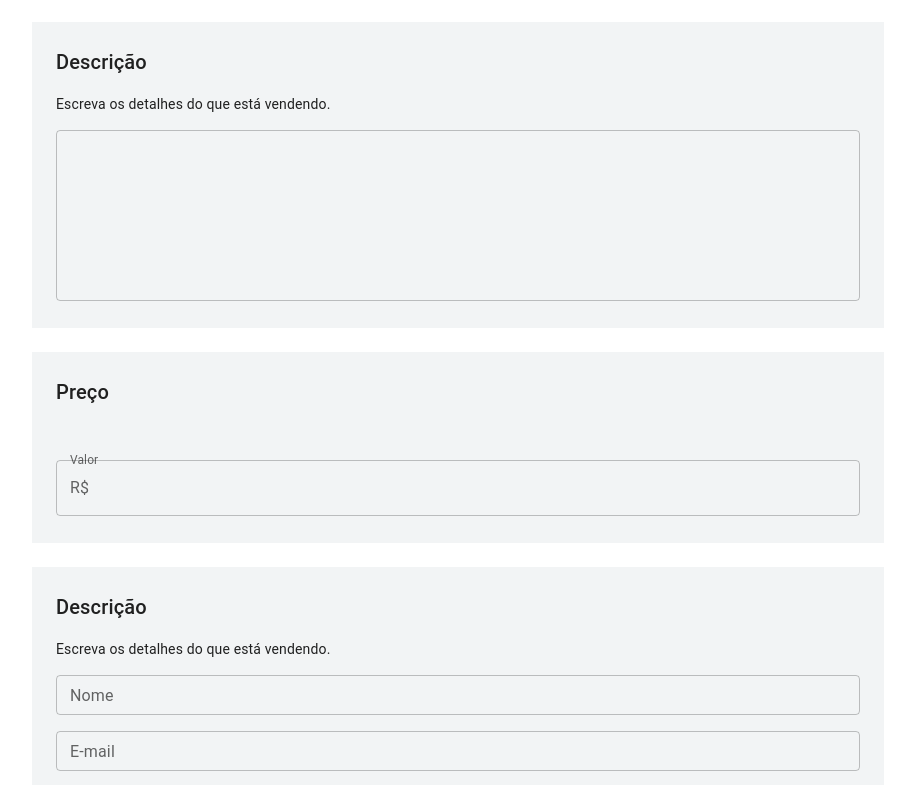
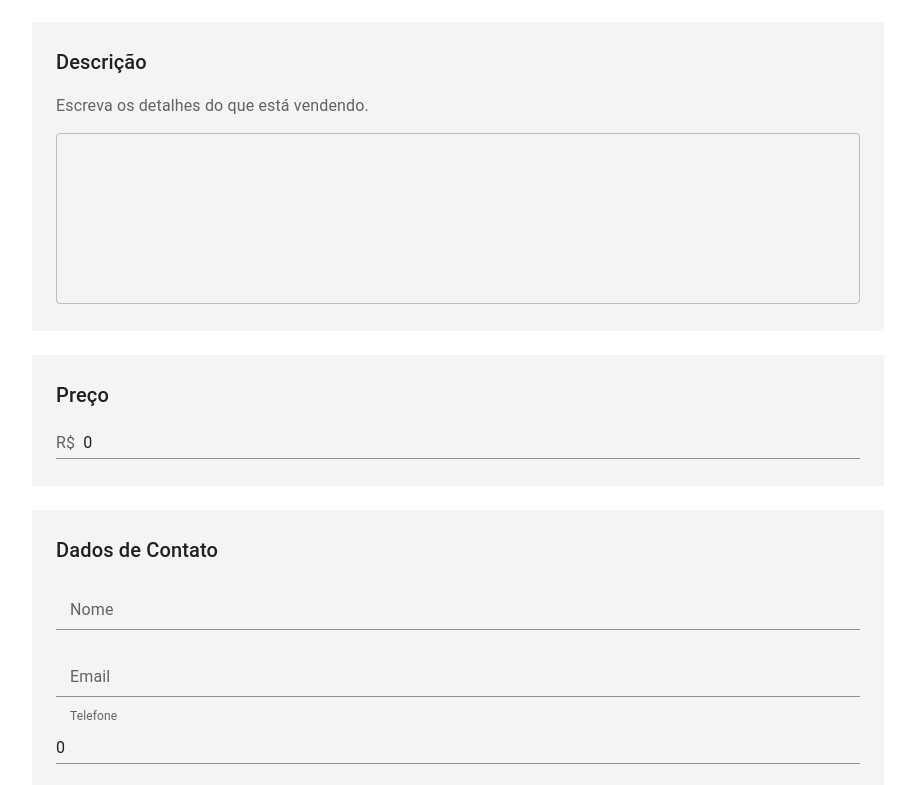
Before and after one commit to douglasdamasceno/Next-OLX, a Next.js app: page /user/publish in a window 1280 px wide. Shown: the part 780-1565 px from the top of the page, without its empty margins (182-1097 px from the left). Built offline with nearby package versions, Linux system fonts and the light colour scheme.

Commit message:
feat: finalizado a validação dos formulario

```diff
--- a/pages/user/publish.tsx
+++ b/pages/user/publish.tsx
@@ -1,7 +1,6 @@
 import { Container, Typography,Theme,Box ,TextField,Select,
         useTheme, Button, useMediaQuery, IconButton,FormControl,
         InputLabel,
-        OutlinedInput,
         InputAdornment,
         MenuItem,
         FormHelperText,
@@ -73,26 +72,24 @@ const validationSchema = yup.object().shape({
     .max(100,"Escreva um título menor")
     .required('Descrição é obrigatório'),
     price: yup.number().required('Preço é obrigatória'),
+    name: yup.string().required('Nome é obrigatório'),
+    email: yup.string().email("Digite um email válido").required('Email é obrigatório'),
+    phone: yup.number().required('Telefone é obrigatório'),
+    files: yup.array().min(1,'Envie pelo menos uma foto').required('Fotos é obrigatória'),
 });
 
+interface Values{
+    title:string;
+    category:string;
+    description:string;
+    price:number;
+    name:string;
+    email:string;
+    phone:number;
+    files:TFile[];
+}
+
 const Publish: React.FC = () => {
-    const [files,setFiles] = useState<TFile[]>([]);
-    const {getRootProps, getInputProps} = useDropzone({
-        accept: {'image/*':[]},
-        onDrop: (acceptedFile)=>{
-           const newFiles = acceptedFile.map((file:File)=>{
-               return Object.assign(file,{
-                   preview:URL.createObjectURL(file)
-               });
-           });
-           setFiles([...files,...newFiles]);
-        }
-    });
-
-    const handleRemoveFile = (fileName:string):void =>{
-        const newFileState = files.filter(file=>file.name!==fileName);
-        setFiles(newFileState);
-    }
     const classes = useStyles();
     const theme = useTheme();
     const isSmDown = useMediaQuery((theme:Theme)=>theme.breakpoints.down('sm'));
@@ -113,10 +110,14 @@ const Publish: React.FC = () => {
                     title:'',
                     category:'',
                     description:'',
-                    price:'',
+                    price:0,
+                    name:'',
+                    email:'',
+                    phone:0,
+                    files:[],
                 }}
                 validationSchema={validationSchema}
-                onSubmit={(values)=>{
+                onSubmit={(values:Values)=>{
                     console.log(values);
                 }}
             >
@@ -124,9 +125,28 @@ const Publish: React.FC = () => {
                     ({
                         values,
                         errors,
+                        touched,
                         handleSubmit,
                         handleChange,
+                        handleBlur,
+                        setFieldValue,
                     })=>{
+                        const {getRootProps, getInputProps} = useDropzone({
+                            accept: {'image/*':[]},
+                            onDrop: (acceptedFile)=>{
+                               const newFiles = acceptedFile.map((file:File)=>{
+                                   return Object.assign(file,{
+                                       preview:URL.createObjectURL(file)
+                                   });
+                               });
+                               setFieldValue("files",[...values.files,...newFiles]);
+                            }
+                        });
+
+                        const handleRemoveFile = (fileName:string):void =>{
+                            const newFileState = values.files.filter((file:TFile)=>file.name!==fileName);
+                            setFieldValue("files",newFileState);
+                        }
 
                         return(
                             <form onSubmit={handleSubmit}>
@@ -142,19 +162,20 @@ const Publish: React.FC = () => {
                                         <Typography component="h5" color='textPrimary'  variant='h5' >
                                             Título do anúncio
                                         </Typography>
-                                        <FormControl error={!!errors.title} fullWidth>
+                                        <FormControl error={!!errors.title && touched.name} fullWidth>
                                             <InputLabel>ex.: Bicicleta Aro 18 com garantia</InputLabel>
                                             <Input
                                                 name="title"
                                                 value={values.title}
                                                 onChange={handleChange}
+                                                onBlur={handleBlur}
                                             />
                                             <FormHelperText>{errors.title}</FormHelperText>
                                         </FormControl>
                                         <Typography component="h6" color='textPrimary'  variant='h6' >
                                             Categoria
                                         </Typography>
-                                        <FormControl  error={!!errors.category} fullWidth>
+                                        <FormControl  error={!!errors.category && touched.category} fullWidth>
                                             <Select
                                                 name="category"
                                                 fullWidth
@@ -162,6 +183,7 @@ const Publish: React.FC = () => {
                                                 value={values.category}
                                                 onChange={handleChange}
                                             >
+                                                <MenuItem disabled value="">Selecione uma dessas Categorias</MenuItem>
                                                 <MenuItem value="Agricultura">Agricultura</MenuItem>
                                                 <MenuItem value="Bebê e Criança">Bebê e Criança</MenuItem>
                                                 <MenuItem value="Carro">Carro</MenuItem>
@@ -178,12 +200,19 @@ const Publish: React.FC = () => {
                                         padding={3}
                                         marginBottom={3}
                                     >
-                                        <Typography component="h6" color='textPrimary'  variant='h6'>
+                                        <Typography component="h6" color={(errors.files && touched.files) ?'error':'textPrimary'}  variant='h6'>
                                             Imagens
                                         </Typography>
-                                        <Typography component="div" color='textPrimary'  variant='body2'>
+                                        <Typography component="div" color={(errors.files && touched.files)?'error':'textPrimary'}  variant='body2'>
                                             A primeira imagem é a foto principal do anúncio.
                                         </Typography>
+                                        {
+                                            (errors.files && touched.files) && (
+                                                <Typography gutterBottom color='error'  variant='body2'>
+                                                    {errors.files}
+                                                </Typography>
+                                            )
+                                        }
                                         <Box display="flex" flexWrap="wrap">
                                             <Box
                                                 component="div"
@@ -199,15 +228,15 @@ const Publish: React.FC = () => {
                                                 border="2px dashed black"
                                                 {...getRootProps()}
                                             >
-                                                <input {...getInputProps()} />
-                                                <Typography variant='body2' component="div" color='textPrimary'>
+                                                <input name="files" {...getInputProps()} />
+                                                <Typography variant='body2' component="div" color={(errors.files && touched.files)?'error':'textPrimary'}>
                                                     Clique para adicionar ou arraste a imagem.
                                                 </Typography>
                                             </Box>
                                             {
-                                                files.map((file:TFile,index)=>(
+                                                values.files.map((file:TFile,index)=>(
                                                     <Box
-                                                        key={file.name}
+                                                        key={index}
                                                         className={classes.thumb}
                                                         component="div"
                                                         style={{backgroundImage:`url(${file.preview})`}}
@@ -244,13 +273,12 @@ const Publish: React.FC = () => {
                                         <Typography component="h6" color='textPrimary'  variant='h6'>
                                             Descrição
                                         </Typography>
-                                        <Typography component="div" color='textPrimary'  variant='body2'>
-                                            Escreva os detalhes do que está vendendo.
-                                        </Typography>
-                                        <FormControl error={!!errors.description} fullWidth>
-
+                                            <InputLabel>Escreva os detalhes do que está vendendo.</InputLabel>
+                                        <FormControl error={!!errors.description && touched.description} fullWidth>
                                             <TextField
                                                 name="description"
+                                                value={values.description}
+                                                onChange={handleChange}
                                                 multiline
                                                 rows={6}
                                                 variant="outlined"
@@ -267,10 +295,12 @@ const Publish: React.FC = () => {
                                         <Typography component="h6" color='textPrimary'  variant='h6'>
                                             Preço
                                         </Typography>
-                                        <br/>
-                                        <FormControl error={!!errors.price}  fullWidth variant='outlined'>
-                                            <InputLabel>Valor</InputLabel>
-                                            <OutlinedInput onChange={()=>{}}
+                                        <FormControl error={!!errors.price && touched.price}  fullWidth variant='outlined'>
+                                            <Input
+                                                type='number'
+                                                name="price"
+                                                value={values.price}
+                                                onChange={handleChange}
                                                 startAdornment={<InputAdornment position='start'>R$</InputAdornment>}
                                             />
                                             <FormHelperText>{errors.price}</FormHelperText>
@@ -285,29 +315,37 @@ const Publish: React.FC = () => {
                                         marginBottom={3}
                                     >
                                         <Typography component="h6" color='textPrimary'  variant='h6'>
-                                            Descrição
+                                            Dados de Contato
                                         </Typography>
-                                        <Typography component="div" color='textPrimary'  variant='body2'>
-                                            Escreva os detalhes do que está vendendo.
-                                        </Typography>
-                                        <TextField
-                                            label="Nome"
-                                            size='small'
-                                            variant="outlined"
-                                            fullWidth
+                                        <FormControl error={!!errors.name && touched.name} fullWidth>
+                                            <InputLabel>Nome</InputLabel>
+                                                <Input
+                                                    name="name"
+                                                    value={values.name}
+                                                    onChange={handleChange}
                                                 />
-                                        <TextField
-                                            label="E-mail"
-                                            size='small'
-                                            variant="outlined"
-                                            fullWidth
+                                            <FormHelperText>{errors.name}</FormHelperText>
+                                        </FormControl>
+                                        <FormControl error={!!errors.email && touched.email} fullWidth>
+                                            <InputLabel>Email</InputLabel>
+                                            <Input
+                                                name="email"
+                                                type='email'
+                                                value={values.email}
+                                                onChange={handleChange}
                                             />
-                                        <TextField
-                                            label="Telefone"
-                                            size='small'
-                                            variant="outlined"
-                                            fullWidth
+                                            <FormHelperText>{errors.email}</FormHelperText>
+                                        </FormControl>
+                                        <FormControl error={!!errors.phone && touched.phone} fullWidth>
+                                            <InputLabel>Telefone</InputLabel>
+                                            <Input
+                                                type='tel'
+                                                name="phone"
+                                                value={values.phone}
+                                                onChange={handleChange}
                                             />
+                                            <FormHelperText>{errors.phone}</FormHelperText>
+                                        </FormControl>
                                     </Box>
 
                                     <Box textAlign="end">
```
Lines whose indentation alone changed are shown as unchanged.
